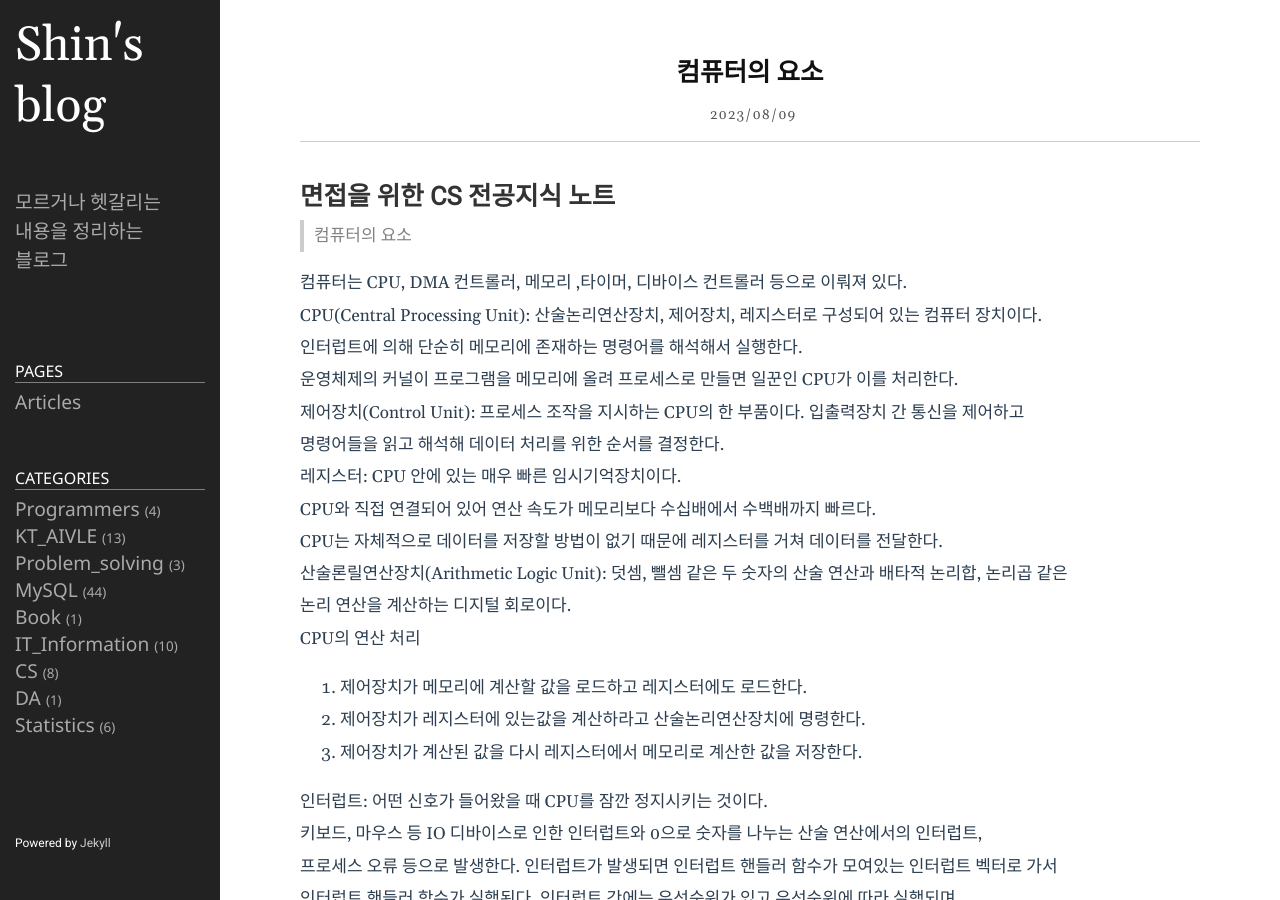
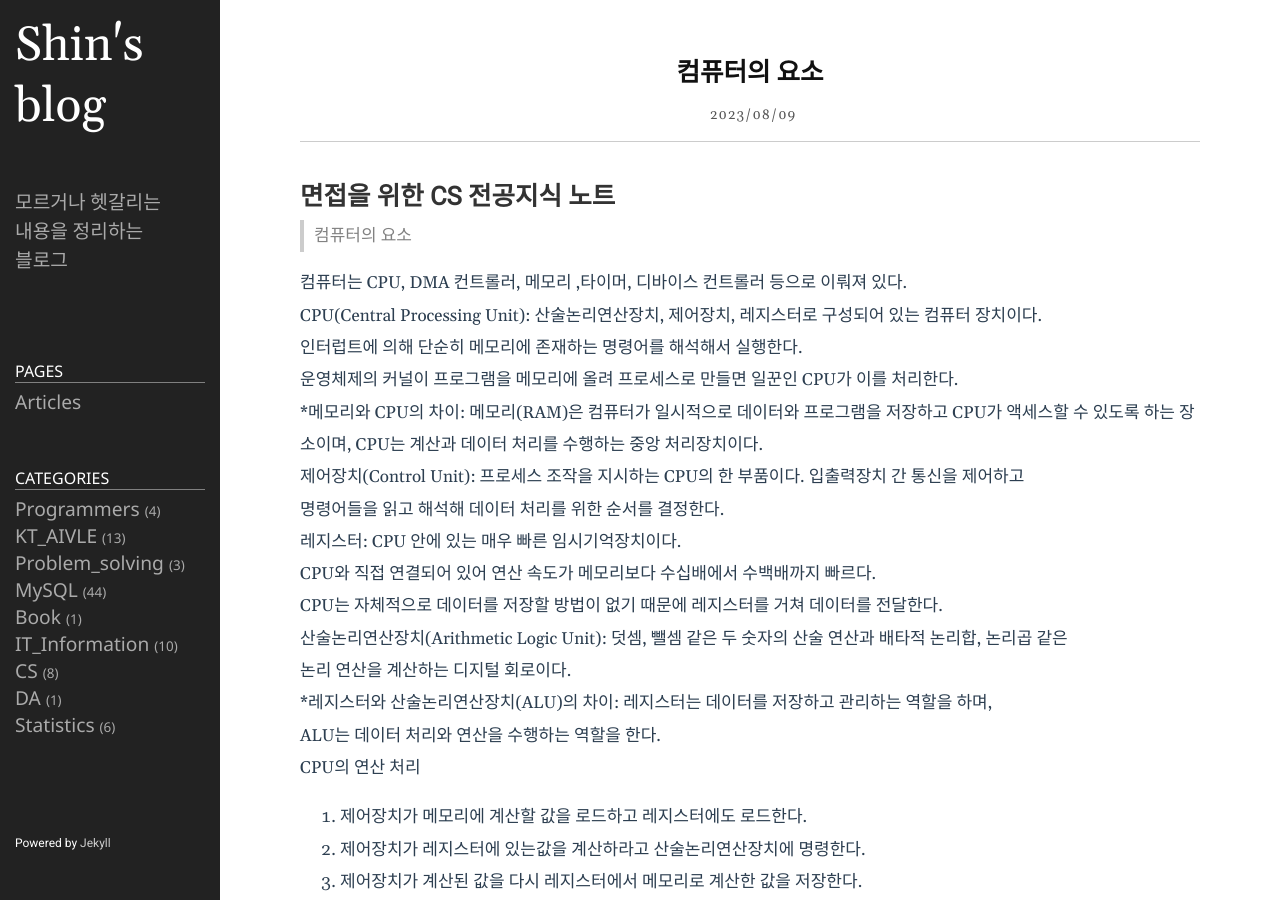
Before and after one commit to shina1221/shina1221.github.io, a Jekyll site: the page built from _posts/도서/면접을 위한 CS 전공지식 노트/2023-08-09-컴퓨터의 요소.markdown, in a window 1280 px wide and 900 px high. Built offline with Jekyll 4.4.1, drawn with Linux system fonts in a browser that asks for light colours.

Commit message:
Update 2023-08-09-컴퓨터의 요소.markdown

```diff
--- a/_posts/도서/면접을 위한 CS 전공지식 노트/2023-08-09-컴퓨터의 요소.markdown
+++ b/_posts/도서/면접을 위한 CS 전공지식 노트/2023-08-09-컴퓨터의 요소.markdown
@@ -12,6 +12,9 @@ CPU(Central Processing Unit): 산술논리연산장치, 제어장치, 레지스
 인터럽트에 의해 단순히 메모리에 존재하는 명령어를 해석해서 실행한다.
 운영체제의 커널이 프로그램을 메모리에 올려 프로세스로 만들면 일꾼인 CPU가 이를 처리한다.
 
+*메모리와 CPU의 차이: 메모리(RAM)은 컴퓨터가 일시적으로 데이터와 프로그램을 저장하고 CPU가 액세스할 수 있도록 하는
+장소이며, CPU는 계산과 데이터 처리를 수행하는 중앙 처리장치이다.
+
 제어장치(Control Unit): 프로세스 조작을 지시하는 CPU의 한 부품이다. 입출력장치 간 통신을 제어하고
 명령어들을 읽고 해석해 데이터 처리를 위한 순서를 결정한다.
 
@@ -19,8 +22,11 @@ CPU(Central Processing Unit): 산술논리연산장치, 제어장치, 레지스
 CPU와 직접 연결되어 있어 연산 속도가 메모리보다 수십배에서 수백배까지 빠르다.
 CPU는 자체적으로 데이터를 저장할 방법이 없기 때문에 레지스터를 거쳐 데이터를 전달한다.
 
-산술론릴연산장치(Arithmetic Logic Unit): 덧셈, 뺄셈 같은 두 숫자의 산술 연산과 배타적 논리합, 논리곱 같은
+산술논리연산장치(Arithmetic Logic Unit): 덧셈, 뺄셈 같은 두 숫자의 산술 연산과 배타적 논리합, 논리곱 같은
 논리 연산을 계산하는 디지털 회로이다.
+
+*레지스터와 산술논리연산장치(ALU)의 차이: 레지스터는 데이터를 저장하고 관리하는 역할을 하며,
+ALU는 데이터 처리와 연산을 수행하는 역할을 한다.
 
 CPU의 연산 처리
 1. 제어장치가 메모리에 계산할 값을 로드하고 레지스터에도 로드한다.
```
